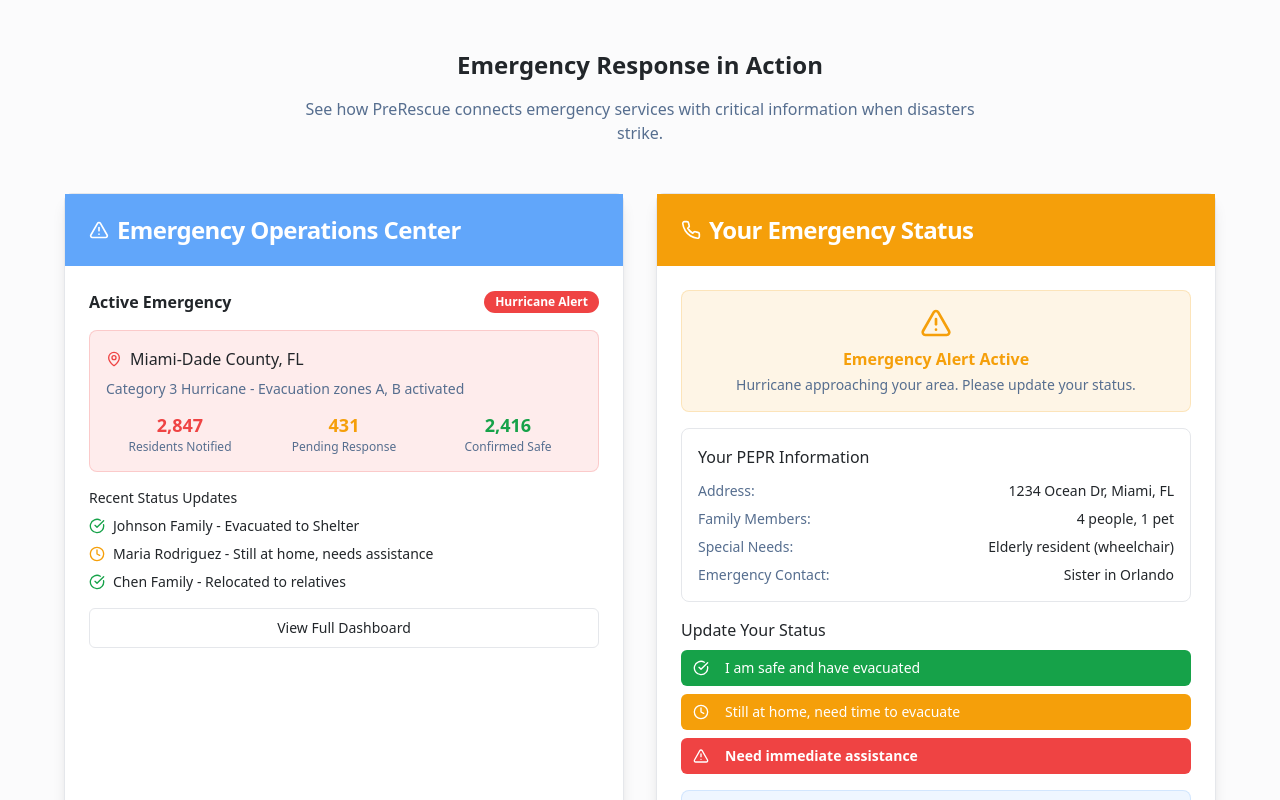
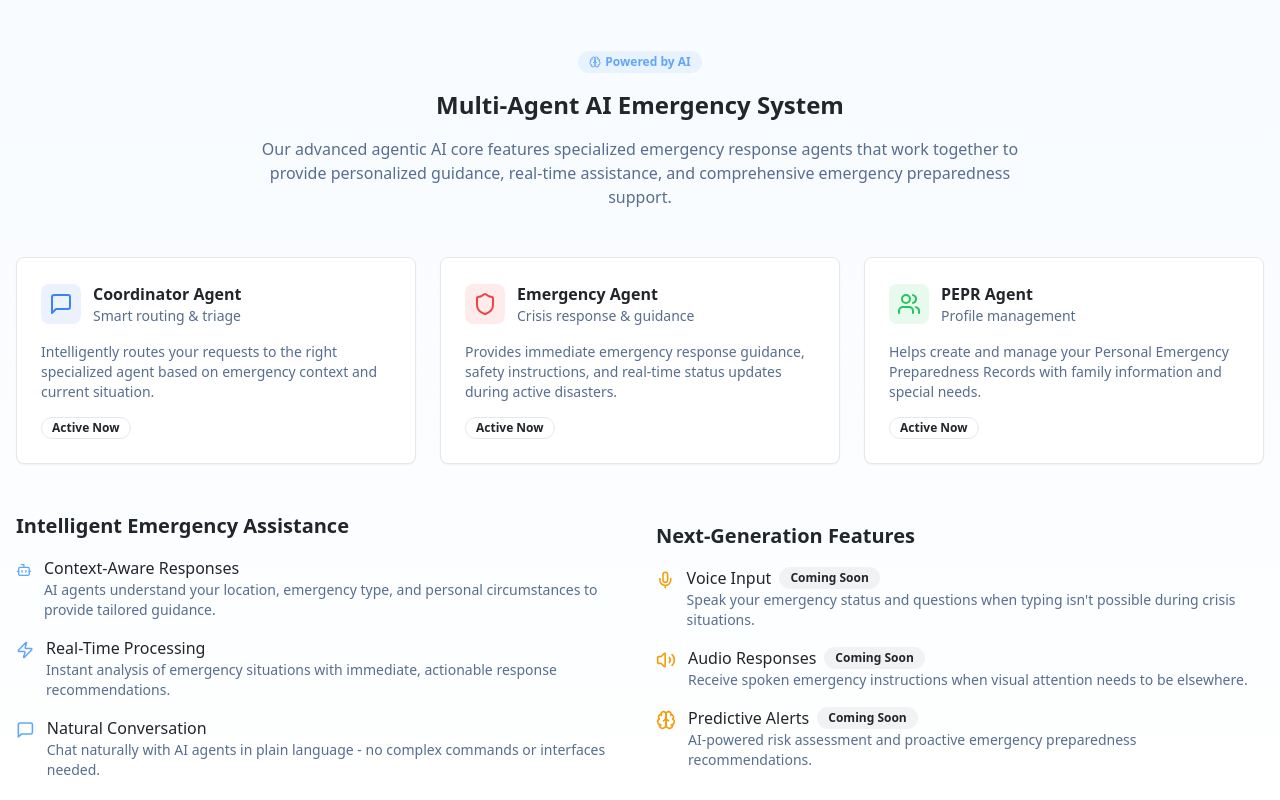
Before and after one commit to rgthelen/prep-aid-connect, a React (Vite) app: page / in a window 1280 px wide. Shown: the part 720-1520 px from the top of the page. Built offline with nearby package versions, Linux system fonts and the light colour scheme.

Commit message:
Update landing page AI info
Add information about the app's agentic and AI core to the landing page, including mention of the chat interface and upcoming voice capabilities.

```diff
--- /dev/null
+++ b/src/components/AIShowcase.tsx
@@ -0,0 +1,163 @@
+import { Card, CardContent } from "@/components/ui/card";
+import { Badge } from "@/components/ui/badge";
+import {
+  MessageSquare,
+  Mic,
+  Brain,
+  Zap,
+  Users,
+  Shield,
+  Bot,
+  Volume2
+} from "lucide-react";
+
+const AIShowcase = () => {
+  return (
+    <section className="py-16 bg-gradient-to-b from-primary/5 to-background border-y border-border">
+      <div className="container mx-auto px-4">
+        {/* Header */}
+        <div className="text-center mb-12">
+          <Badge className="mb-4 bg-primary/10 text-primary hover:bg-primary/20">
+            <Brain className="h-3 w-3 mr-1" />
+            Powered by AI
+          </Badge>
+          <h2 className="text-responsive-lg font-bold text-foreground mb-4">
+            Multi-Agent AI Emergency System
+          </h2>
+          <p className="text-muted-foreground max-w-3xl mx-auto">
+            Our advanced agentic AI core features specialized emergency response agents that work together to provide personalized guidance, real-time assistance, and comprehensive emergency preparedness support.
+          </p>
+        </div>
+
+        {/* AI Agents Grid */}
+        <div className="grid lg:grid-cols-3 gap-6 mb-12">
+          <Card className="relative overflow-hidden group hover:shadow-lg transition-all duration-300">
+            <CardContent className="p-6">
+              <div className="flex items-center gap-3 mb-4">
+                <div className="p-2 bg-blue-500/10 rounded-lg">
+                  <MessageSquare className="h-6 w-6 text-blue-500" />
+                </div>
+                <div>
+                  <h3 className="font-semibold text-foreground">Coordinator Agent</h3>
+                  <p className="text-sm text-muted-foreground">Smart routing & triage</p>
+                </div>
+              </div>
+              <p className="text-sm text-muted-foreground mb-3">
+                Intelligently routes your requests to the right specialized agent based on emergency context and current situation.
+              </p>
+              <Badge variant="outline" className="text-xs">Active Now</Badge>
+            </CardContent>
+          </Card>
+
+          <Card className="relative overflow-hidden group hover:shadow-lg transition-all duration-300">
+            <CardContent className="p-6">
+              <div className="flex items-center gap-3 mb-4">
+                <div className="p-2 bg-red-500/10 rounded-lg">
+                  <Shield className="h-6 w-6 text-red-500" />
+                </div>
+                <div>
+                  <h3 className="font-semibold text-foreground">Emergency Agent</h3>
+                  <p className="text-sm text-muted-foreground">Crisis response & guidance</p>
+                </div>
+              </div>
+              <p className="text-sm text-muted-foreground mb-3">
+                Provides immediate emergency response guidance, safety instructions, and real-time status updates during active disasters.
+              </p>
+              <Badge variant="outline" className="text-xs">Active Now</Badge>
+            </CardContent>
+          </Card>
+
+          <Card className="relative overflow-hidden group hover:shadow-lg transition-all duration-300">
+            <CardContent className="p-6">
+              <div className="flex items-center gap-3 mb-4">
+                <div className="p-2 bg-green-500/10 rounded-lg">
+                  <Users className="h-6 w-6 text-green-500" />
+                </div>
+                <div>
+                  <h3 className="font-semibold text-foreground">PEPR Agent</h3>
+                  <p className="text-sm text-muted-foreground">Profile management</p>
+                </div>
+              </div>
+              <p className="text-sm text-muted-foreground mb-3">
+                Helps create and manage your Personal Emergency Preparedness Records with family information and special needs.
+              </p>
+              <Badge variant="outline" className="text-xs">Active Now</Badge>
+            </CardContent>
+          </Card>
+        </div>
+
+        {/* AI Capabilities */}
+        <div className="grid md:grid-cols-2 gap-8 items-center">
+          <div>
+            <h3 className="text-xl font-semibold text-foreground mb-4">
+              Intelligent Emergency Assistance
+            </h3>
+            <div className="space-y-4">
+              <div className="flex items-start gap-3">
+                <Bot className="h-5 w-5 text-primary mt-1" />
+                <div>
+                  <p className="font-medium text-foreground">Context-Aware Responses</p>
+                  <p className="text-sm text-muted-foreground">AI agents understand your location, emergency type, and personal circumstances to provide tailored guidance.</p>
+                </div>
+              </div>
+              <div className="flex items-start gap-3">
+                <Zap className="h-5 w-5 text-primary mt-1" />
+                <div>
+                  <p className="font-medium text-foreground">Real-Time Processing</p>
+                  <p className="text-sm text-muted-foreground">Instant analysis of emergency situations with immediate, actionable response recommendations.</p>
+                </div>
+              </div>
+              <div className="flex items-start gap-3">
+                <MessageSquare className="h-5 w-5 text-primary mt-1" />
+                <div>
+                  <p className="font-medium text-foreground">Natural Conversation</p>
+                  <p className="text-sm text-muted-foreground">Chat naturally with AI agents in plain language - no complex commands or interfaces needed.</p>
+                </div>
+              </div>
+            </div>
+          </div>
+
+          <div>
+            <h3 className="text-xl font-semibold text-foreground mb-4">
+              Next-Generation Features
+            </h3>
+            <div className="space-y-4">
+              <div className="flex items-start gap-3">
+                <Mic className="h-5 w-5 text-amber-500 mt-1" />
+                <div>
+                  <div className="flex items-center gap-2">
+                    <p className="font-medium text-foreground">Voice Input</p>
+                    <Badge variant="secondary" className="text-xs">Coming Soon</Badge>
+                  </div>
+                  <p className="text-sm text-muted-foreground">Speak your emergency status and questions when typing isn't possible during crisis situations.</p>
+                </div>
+              </div>
+              <div className="flex items-start gap-3">
+                <Volume2 className="h-5 w-5 text-amber-500 mt-1" />
+                <div>
+                  <div className="flex items-center gap-2">
+                    <p className="font-medium text-foreground">Audio Responses</p>
+                    <Badge variant="secondary" className="text-xs">Coming Soon</Badge>
+                  </div>
+                  <p className="text-sm text-muted-foreground">Receive spoken emergency instructions when visual attention needs to be elsewhere.</p>
+                </div>
+              </div>
+              <div className="flex items-start gap-3">
+                <Brain className="h-5 w-5 text-amber-500 mt-1" />
+                <div>
+                  <div className="flex items-center gap-2">
+                    <p className="font-medium text-foreground">Predictive Alerts</p>
+                    <Badge variant="secondary" className="text-xs">Coming Soon</Badge>
+                  </div>
+                  <p className="text-sm text-muted-foreground">AI-powered risk assessment and proactive emergency preparedness recommendations.</p>
+                </div>
+              </div>
+            </div>
+          </div>
+        </div>
+      </div>
+    </section>
+  );
+};
+
+export default AIShowcase;
--- a/src/pages/Index.tsx
+++ b/src/pages/Index.tsx
@@ -1,5 +1,6 @@
 import Header from "@/components/Header";
 import Hero from "@/components/Hero";
+import AIShowcase from "@/components/AIShowcase";
 import EmergencyStatusDemo from "@/components/EmergencyStatusDemo";
 import Features from "@/components/Features";
 import Footer from "@/components/Footer";
@@ -9,6 +10,7 @@ const Index = () => {
     <div className="min-h-screen bg-background">
       <Header />
       <Hero />
+      <AIShowcase />
       <EmergencyStatusDemo />
       <Features />
       <Footer />
```
